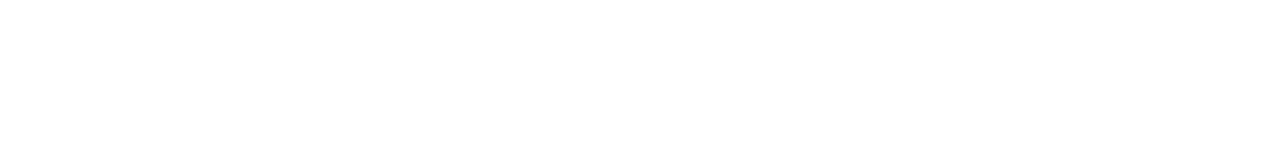
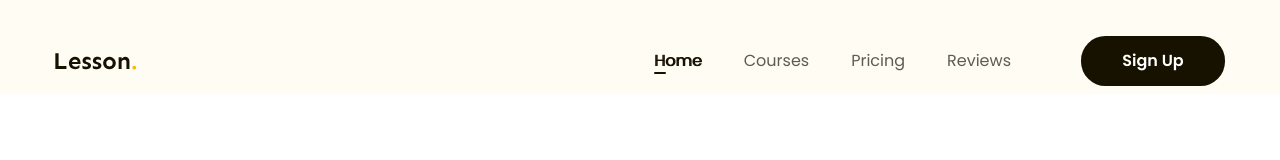
Before and after one commit to HCTVIP/F8-project-2, a plain HTML site: page index.html in a window 1280 px wide. Shown: the top 160 px of the page. Drawn offline with Linux system fonts and the light colour scheme.

Commit message:
creat header

```diff
--- a/assets/css/styles.css
+++ b/assets/css/styles.css
@@ -8,4 +8,88 @@ html {
 
 body {
   font-size: 1.6rem;
+  font-family: "Poppins", sans-serif;
 }
+
+/* Common */
+.main-content {
+  width: 1170px;
+  margin-left: auto;
+  margin-right: auto;
+  max-width: calc(100% - 48px);
+}
+
+a {
+  text-decoration: none;
+}
+
+.btn {
+  display: inline-block;
+  padding: 0 16px;
+  min-width: 118px;
+  line-height: 50px;
+  font-weight: 600;
+  font-size: 1.6rem;
+  text-align: center;
+  color: #ffffff;
+  background: #171100;
+  border-radius: 24.5px;
+}
+
+/* Header */
+.header {
+  background-color: #fffcf4;
+}
+
+.header.fixed {
+  position: sticky;
+  top: -28px;
+}
+
+.header .body {
+  display: flex;
+  align-items: center;
+  padding: 36px 0 8px;
+}
+
+.nav {
+  margin-left: auto;
+}
+
+.nav ul {
+  display: flex;
+}
+
+.nav a {
+  position: relative;
+  font-size: 1.6rem;
+  text-align: center;
+  color: #5f5b53;
+  padding: 8px 21px;
+}
+
+.nav a:hover,
+.nav li.active a {
+  /* font-weight: 600; */
+  text-shadow: 1px 0 0 currentColor;
+  color: #171100;
+}
+
+.nav li.active a::after {
+  position: absolute;
+  left: 21px;
+  bottom: 6px;
+  content: "";
+  display: block;
+  width: 12px;
+  height: 2px;
+  background: #171100;
+  border-radius: 1px;
+}
+
+.header .action {
+  margin-left: 49px;
+}
+.header .sign-up-btn {
+  min-width: 144px;
+}
--- a/index.html
+++ b/index.html
@@ -4,9 +4,46 @@
     <meta charset="UTF-8" />
     <meta http-equiv="X-UA-Compatible" content="IE=edge" />
     <meta name="viewport" content="width=device-width, initial-scale=1.0" />
+    <link rel="preconnect" href="https://fonts.googleapis.com" />
+    <link rel="preconnect" href="https://fonts.gstatic.com" crossorigin />
+    <link rel="preconnect" href="https://fonts.googleapis.com" />
+    <link rel="preconnect" href="https://fonts.gstatic.com" crossorigin />
+    <link
+      href="https://fonts.googleapis.com/css2?family=Poppins:ital,wght@0,400;0,500;0,600;0,700;1,400&family=Sen:wght@700&display=swap"
+      rel="stylesheet"
+    />
     <title>F8-project-02</title>
     <link rel="stylesheet" href="./assets/css/reset.css" />
     <link rel="stylesheet" href="./assets/css/styles.css" />
   </head>
-  <body></body>
+  <body>
+    <main style="height: 5000px">
+      <header class="header fixed">
+        <div class="main-content">
+          <div class="body">
+              <img src="./assets/img/logo.svg" alt="Lesson." class="logo" />
+              <nav class="nav">
+                <ul>
+                  <li class="active">
+                    <a href="#!">Home</a>
+                  </li>
+                  <li >
+                    <a href="#!">Courses</a>
+                  </li>
+                  <li>
+                    <a href="#!">Pricing</a>
+                  </li>
+                  <li>
+                    <a href="#!">Reviews</a>
+                  </li>
+                </ul>
+              </nav>
+              <div class="action">
+                <a href="#!" class="btn sign-up-btn">Sign Up</a>
+              </div>
+          </div class="body">
+        </div>
+      </header>
+    </main>
+  </body>
 </html>
```
Also changed, not shown: assets/img/logo.svg (added).
